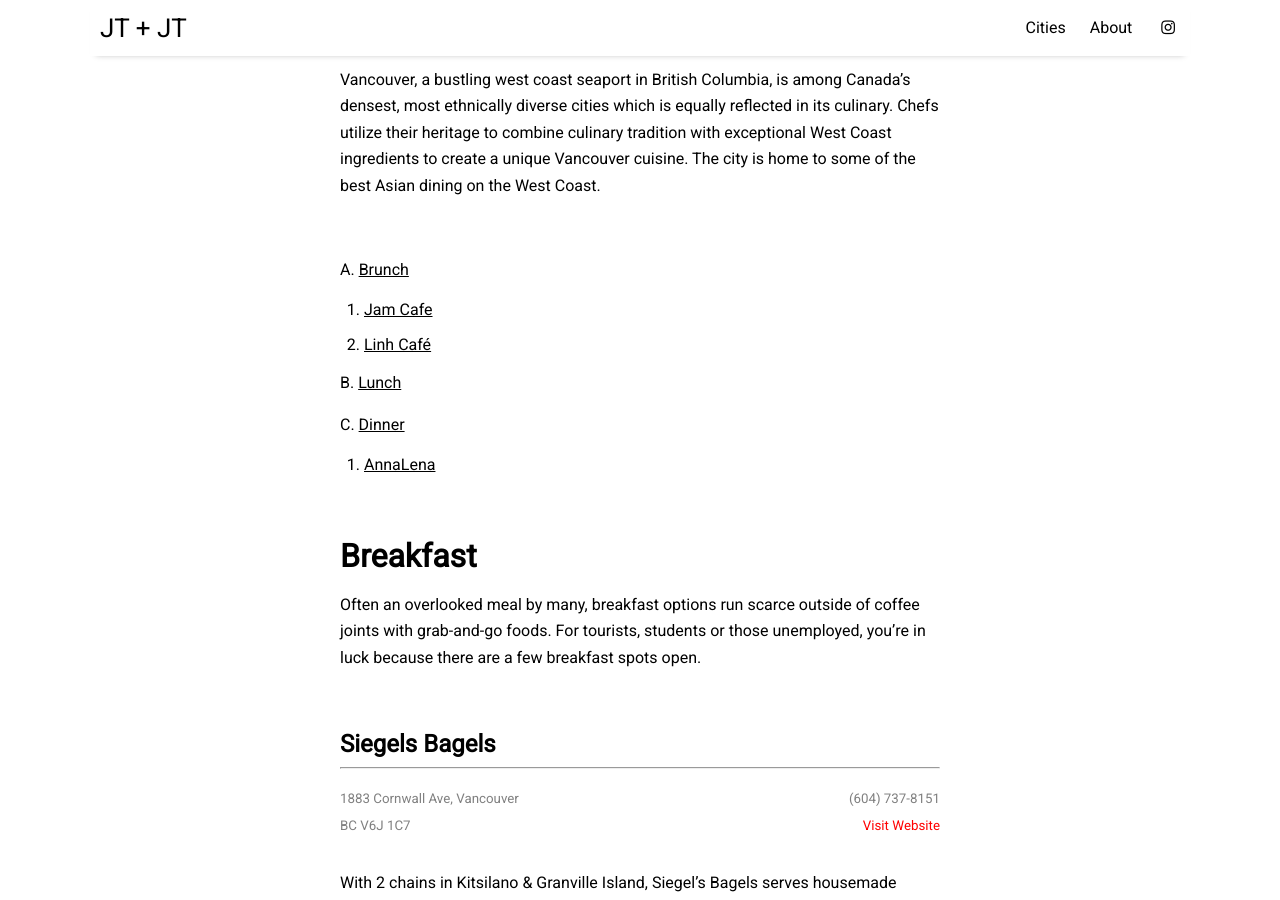
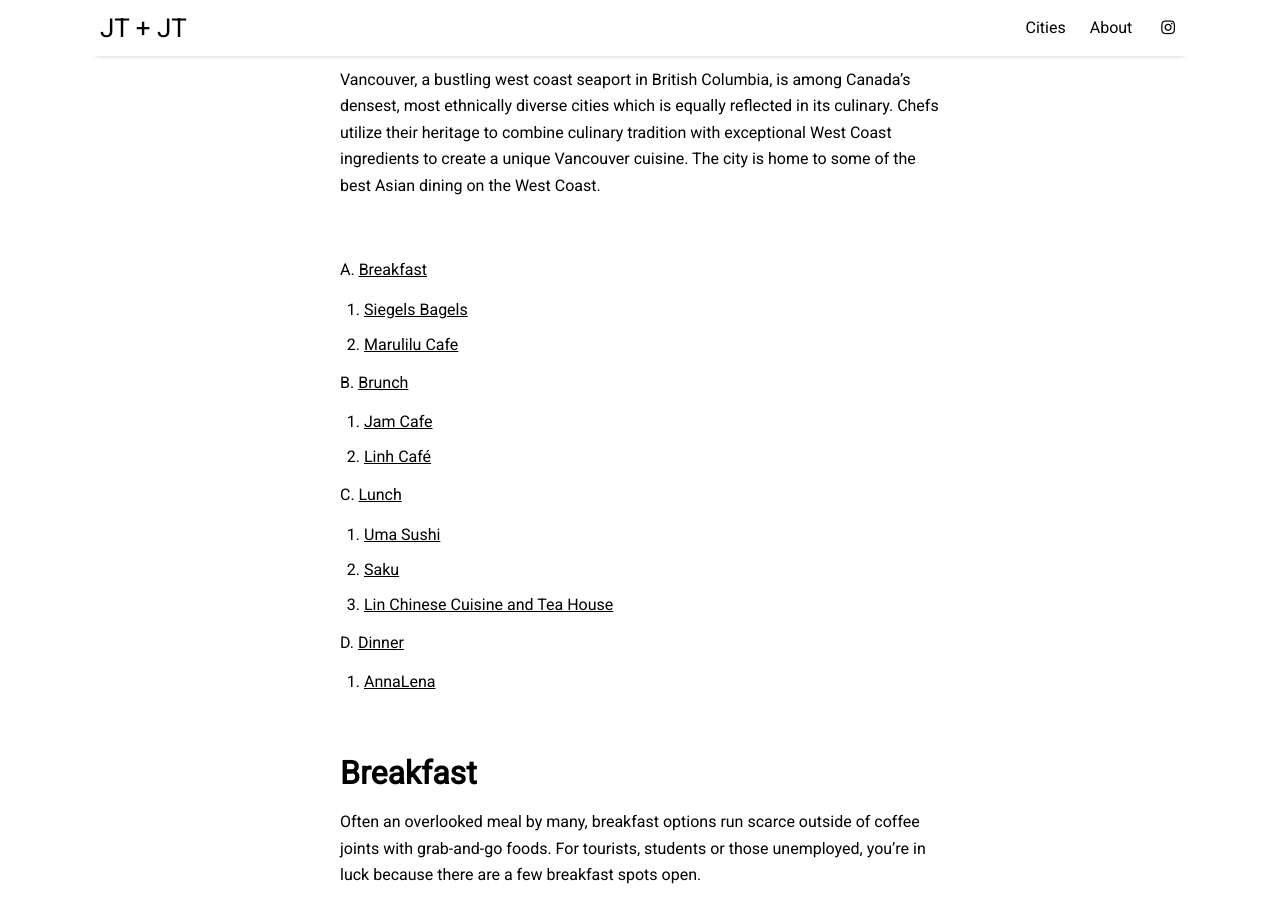
Before and after one commit to JohnnyClTam/jtplusjt, a Jekyll site: the page built from _posts/2020-06-28-vancouver.md, in a window 1280 px wide and 900 px high, scrolled down 420 px. Built offline with Jekyll 4.4.1, drawn with Linux system fonts in a browser that asks for light colours; nearby versions of some CDN libraries.

Commit message:
Version 4.1

```diff
--- a/_posts/2020-06-28-vancouver.md
+++ b/_posts/2020-06-28-vancouver.md
@@ -11,13 +11,20 @@ Vancouver, a bustling west coast seaport in British Columbia, is among Canada’
 
 &nbsp;
 
-A. [Brunch](#brunch)
+A. [Breakfast](#breakfast)
+   1. [Siegels Bagels](#siegels-bagels)
+   2. [Marulilu Cafe](#marulilu-cafe)
+
+B. [Brunch](#brunch)
    1. [Jam Cafe](#jam-cafe)
    2. [Linh Café](#linh-cafe)
 
-B. [Lunch](#lunch)
+C. [Lunch](#lunch)
+   1. [Uma Sushi](#uma-sushi)
+   2. [Saku](saku)
+   3. [Lin Chinese Cuisine and Tea House](#lin-chinese-cuisine-and-tea-house)
 
-C. [Dinner](#dinner)
+D. [Dinner](#dinner)
    1. [AnnaLena](#annalena)
 
 
```
